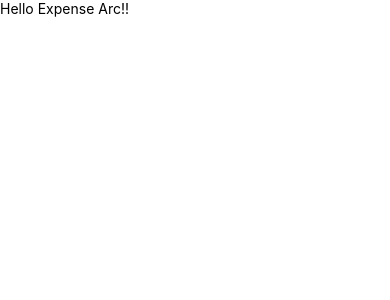
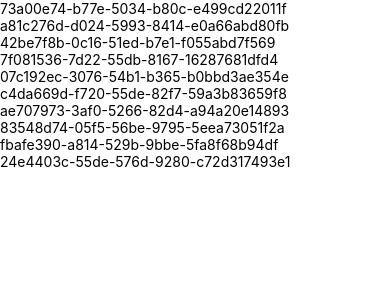
Before and after one commit to Grassper/expense-arc-mobile, a React Native app: screen / in a window 390 px wide. Shown: the top 300 px of the page. Built offline with nearby package versions, Linux system fonts and the light colour scheme.

Commit message:
project configured with mock data

```diff
--- a/App.tsx
+++ b/App.tsx
@@ -1,10 +1,14 @@
 import React from 'react';
 import {Text, View} from 'react-native';
+
+import {mockData} from './data/dummy.data';
 
 const App: React.FC = () => {
     return (
         <View>
-            <Text>Hello Expense Arc!!</Text>
+            {mockData.map(entries => (
+                <Text key={entries.id}>{entries.id}</Text>
+            ))}
         </View>
     );
 };
--- /dev/null
+++ b/data/dummy.data.ts
@@ -0,0 +1,141 @@
+import Expense from '../models/expense.model';
+
+export const mockData: Expense[] = [
+    {
+        id: '73a00e74-b77e-5034-b80c-e499cd22011f',
+        name: 'Car',
+        type: 'Expense',
+        category: 'Entertainment',
+        description: 'Eaque vero modi qui id enim saepe rerum aut quae.',
+        amount: 478.09,
+        date: '2020-09-04T06:17:16.195Z',
+        transferType: 'Bank',
+        transactionMessage:
+            'Vel laborum et necessitatibus repudiandae molestiae.',
+        billUrl: 'http://theron.info',
+        trackAsExpense: false
+    },
+    {
+        id: 'a81c276d-d024-5993-8414-e0a66abd80fb',
+        name: 'Computer',
+        type: 'Income',
+        category: 'Entertainment',
+        description: 'Ea ex dolore qui provident qui velit omnis.',
+        amount: 505.04,
+        date: '2021-02-03T07:06:49.324Z',
+        transferType: 'Bank',
+        transactionMessage:
+            'Impedit quasi quod natus exercitationem veritatis fuga.',
+        billUrl: 'http://yoshiko.info',
+        trackAsExpense: false
+    },
+    {
+        id: '42be7f8b-0c16-51ed-b7e1-f055abd7f569',
+        name: 'Table',
+        type: 'Expense',
+        category: 'Entertainment',
+        description: 'Facilis quia sapiente amet ipsam commodi.',
+        amount: 160.72,
+        date: '2020-09-20T00:06:03.564Z',
+        transferType: 'Bank',
+        transactionMessage:
+            'Sapiente dolorum consequuntur minima ipsum dolorem.',
+        billUrl: 'https://tavares.org',
+        trackAsExpense: false
+    },
+    {
+        id: '7f081536-7d22-55db-8167-16287681dfd4',
+        name: 'Soap',
+        type: 'Expense',
+        category: 'Entertainment',
+        description: 'Voluptate voluptate voluptate voluptas sit.',
+        amount: 11.97,
+        date: '2021-02-01T05:14:15.152Z',
+        transferType: 'Cash',
+        transactionMessage:
+            'Est porro et mollitia soluta debitis nulla eligendi dolorem.',
+        billUrl: 'https://jason.net',
+        trackAsExpense: true
+    },
+    {
+        id: '07c192ec-3076-54b1-b365-b0bbd3ae354e',
+        name: 'Tuna',
+        type: 'Income',
+        category: 'Food',
+        description:
+            'Minima sint quaerat aut quis voluptatem temporibus a minus.',
+        amount: 837.31,
+        date: '2020-09-09T17:04:23.943Z',
+        transferType: 'Cash',
+        transactionMessage: 'Non accusamus natus error est officiis quia ea.',
+        billUrl: 'https://gaston.net',
+        trackAsExpense: false
+    },
+    {
+        id: 'c4da669d-f720-55de-82f7-59a3b83659f8',
+        name: 'Chair',
+        type: 'Expense',
+        category: 'Health',
+        description: 'Et qui consequuntur.',
+        amount: 909.67,
+        date: '2020-11-10T09:11:12.094Z',
+        transferType: 'Cash',
+        transactionMessage: 'Ea voluptatum at dolore.',
+        billUrl: 'https://candido.info',
+        trackAsExpense: true
+    },
+    {
+        id: 'ae707973-3af0-5266-82d4-a94a20e14893',
+        name: 'Towels',
+        type: 'Income',
+        category: 'Entertainment',
+        description: 'Est sint aut illum neque labore.',
+        amount: 386.53,
+        date: '2021-06-17T01:25:16.960Z',
+        transferType: 'Cash',
+        transactionMessage: 'Molestiae nisi eum maiores corrupti labore sed.',
+        billUrl: 'https://wilber.net',
+        trackAsExpense: false
+    },
+    {
+        id: '83548d74-05f5-56be-9795-5eea73051f2a',
+        name: 'Pizza',
+        type: 'Expense',
+        category: 'Health',
+        description: 'Facere ut esse reiciendis et maxime.',
+        amount: 946.02,
+        date: '2020-07-18T21:41:47.598Z',
+        transferType: 'Bank',
+        transactionMessage:
+            'Maiores voluptatem earum animi quaerat aut sunt consequuntur.',
+        billUrl: 'https://ezequiel.biz',
+        trackAsExpense: false
+    },
+    {
+        id: 'fbafe390-a814-529b-9bbe-5fa8f68b94df',
+        name: 'Keyboard',
+        type: 'Income',
+        category: 'Food',
+        description: 'Sequi quo qui neque sit minus repudiandae fuga.',
+        amount: 383.96,
+        date: '2021-02-22T10:33:55.625Z',
+        transferType: 'Bank',
+        transactionMessage: 'Ut ut recusandae.',
+        billUrl: 'https://ebony.biz',
+        trackAsExpense: true
+    },
+    {
+        id: '24e4403c-55de-576d-9280-c72d317493e1',
+        name: 'Cheese',
+        type: 'Expense',
+        category: 'Health',
+        description:
+            'Nemo nemo dolorem debitis nostrum excepturi ipsa aliquid.',
+        amount: 781.95,
+        date: '2020-08-07T17:46:32.072Z',
+        transferType: 'Cash',
+        transactionMessage: 'Ab sint harum sunt harum.',
+        billUrl: 'https://kali.org',
+        trackAsExpense: false
+    }
+].map(entries => new Expense(entries));
```
Also changed, not shown: tsconfig.json (+18 -14 lines).
